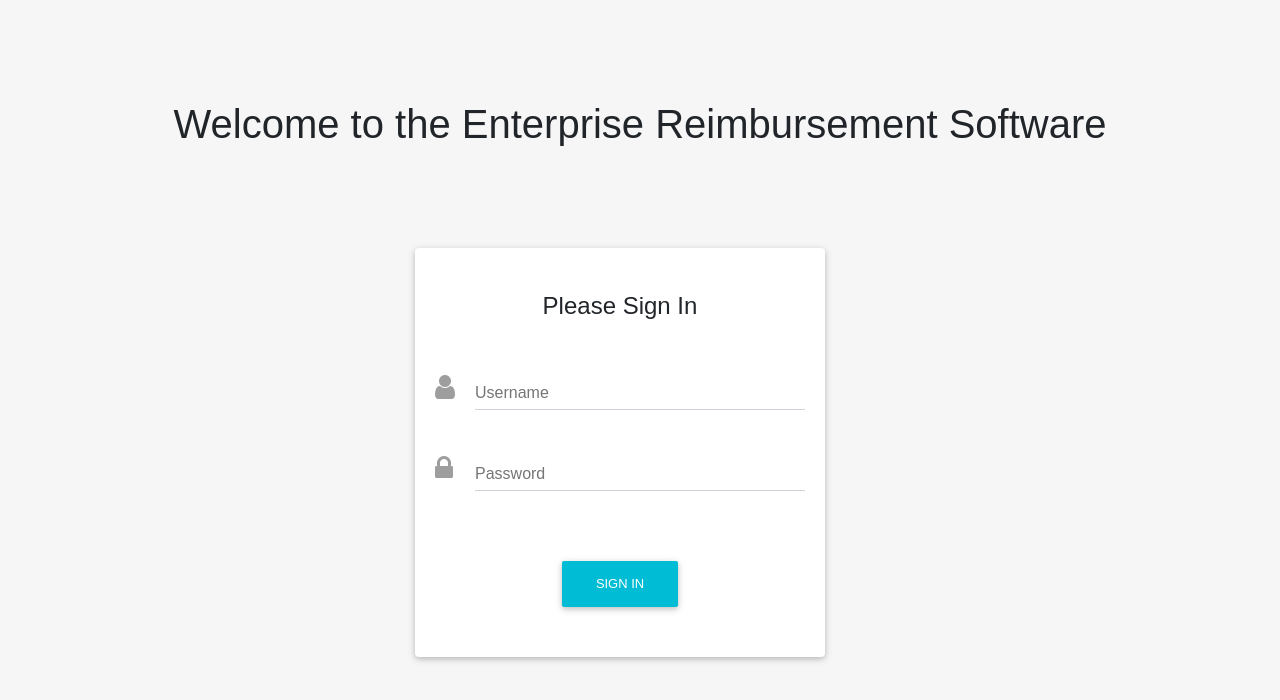
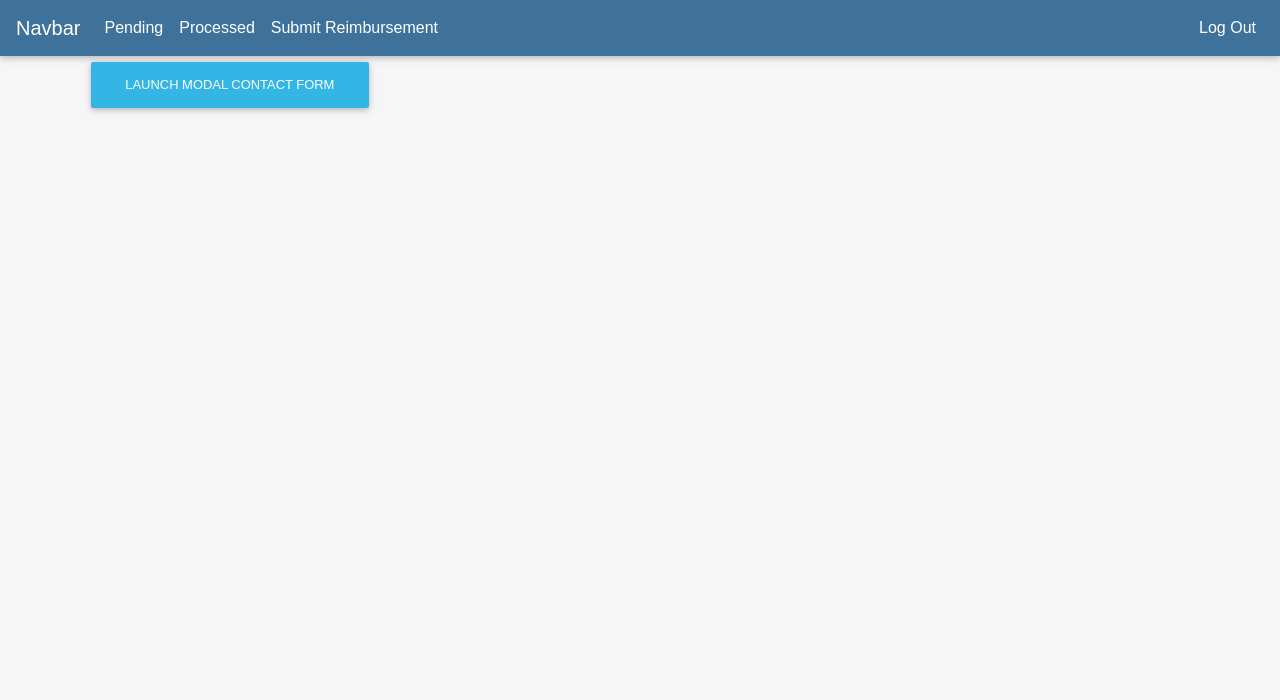
Before and after one commit to 1808-java-blake/project-1-avicuna, a React (Create React App) app in the folder ers-app/: page /create-reimb in a window 1280 px wide. Shown: the top 700 px of the page. Built offline with nearby package versions, Linux system fonts and the light colour scheme.

Commit message:
- Added temporary create-reimb component and form component

```diff
--- a/ers-app/src/App.tsx
+++ b/ers-app/src/App.tsx
@@ -9,6 +9,7 @@ import { store } from './Store';
 import HomeComponent from "./components/home/home.component";
 import { ManagerHomeComponent } from "./components/manager-home/manager-home.component";
 import ProcessedReimbsComponent  from "./components/reimbursements/processed-reimbs/processed-reimbs.component";
+import { CreateReimbComponent } from "./components/reimbursements/create-reimb/create-reimb.component";
 
 class App extends React.Component {
   public render() {
@@ -21,6 +22,7 @@ class App extends React.Component {
                             <Route path="/home" component={HomeComponent} />
                             <Route path="/manager-home" component={ManagerHomeComponent} />
                             <Route path="/processed-reimbs" component={ProcessedReimbsComponent} />
+                            <Route path="/create-reimb" component={CreateReimbComponent} />
                             <Route path="/sign-in" component={SignInComponent} />
                             <Route component={SignInComponent} />
                         </Switch>
--- a/ers-app/src/components/employee-nav/employee-nav.component.tsx
+++ b/ers-app/src/components/employee-nav/employee-nav.component.tsx
@@ -25,14 +25,14 @@ export class EmployeeNav extends React.Component<any, any> {
                     { !this.state.isWideEnough && <NavbarToggler onClick = { this.onClick } />}
                     <Collapse isOpen = { this.state.collapse } navbar>
                         <NavbarNav left>
-                            <NavItem active>
+                            <NavItem>
                                 <NavLink to="/home">Pending</NavLink>
                             </NavItem>
                             <NavItem>
                                 <NavLink to="/processed-reimbs">Processed</NavLink>
                             </NavItem>
                             <NavItem>
-                                <NavLink to="#">Submit Reimbursement</NavLink>
+                                <NavLink to="/create-reimb">Submit Reimbursement</NavLink>
                             </NavItem>
                         </NavbarNav>
                         <NavbarNav right>
--- /dev/null
+++ b/ers-app/src/components/reimbursements/create-reimb/create-reimb-form/create-reimb-form.component.tsx
@@ -0,0 +1,49 @@
+import * as React from 'react';
+import { Container, Row, Col, Input, Button, Fa, Modal, ModalBody, ModalFooter } from 'mdbreact';
+
+export class CreateReimbFormComponent extends React.Component<any, any>  {
+    constructor(props) {
+        super(props);
+        this.state = {
+            modal: false
+        }
+        this.toggle = this.toggle.bind(this);
+    }
+
+    public toggle() {
+        this.setState({
+            modal: !this.state.modal
+        });
+    }
+
+    public render() {
+        return(
+            <Container>
+                <Row>
+                    <Col md="6">
+                        <Button color="info" onClick={this.toggle}>Launch modal contact form</Button>
+                        <Modal isOpen={this.state.modal} toggle={this.toggle} className="cascading-modal">
+                            <div className="modal-header primary-color white-text">
+                                <h4 className="title">
+                                    <Fa className="fa fa-pencil" /> Contact form</h4>
+                                <button type="button" className="close" onClick={this.toggle}>
+                                    <span aria-hidden="true">×</span>
+                                </button>
+                            </div>
+                            <ModalBody className="grey-text">
+                                <Input size="sm" label="Your name" icon="user" group type="text" validate error="wrong" success="right"/>
+                                <Input size="sm" label="Your email" icon="envelope" group type="email" validate error="wrong" success="right"/>
+                                <Input size="sm" label="Subject" icon="tag" group type="text" validate error="wrong" success="right"/>
+                                <Input size="sm" type="textarea" rows="2" label="Your message" icon="pencil"/>
+                            </ModalBody>
+                            <ModalFooter>
+                                <Button color="secondary" onClick={this.toggle}>Close</Button>{' '}
+                                <Button color="primary">Save changes</Button>
+                            </ModalFooter>
+                        </Modal>
+                    </Col>
+                </Row>
+            </Container>
+        );
+    }
+};
--- /dev/null
+++ b/ers-app/src/components/reimbursements/create-reimb/create-reimb.component.tsx
@@ -0,0 +1,16 @@
+import * as React from 'react';
+import {EmployeeNav} from "../../employee-nav/employee-nav.component";
+import {CreateReimbFormComponent} from "./create-reimb-form/create-reimb-form.component";
+
+export class CreateReimbComponent extends React.Component<any, any> {
+    public render(){
+        return (
+            <div>
+                <EmployeeNav/>
+                <div id="create-reimb-container">
+                    <CreateReimbFormComponent/>
+                </div>
+            </div>
+        )
+    }
+}
--- a/ers-app/src/components/sign-in/sign-in.component.tsx
+++ b/ers-app/src/components/sign-in/sign-in.component.tsx
@@ -43,7 +43,7 @@ class SignInComponent extends React.Component<IProps, any> {
             })
             .then(resp => {
                 localStorage.setItem('user', JSON.stringify(resp));
-                if(resp.userRoleId === 1){
+                if(resp.userRoleId === 1) {
                     this.props.history.push('/home');
                 }
                 else {
```
Also changed, not shown: ers-app/src/components/manager-create-user/manager-create-user.component.tsx (added).
